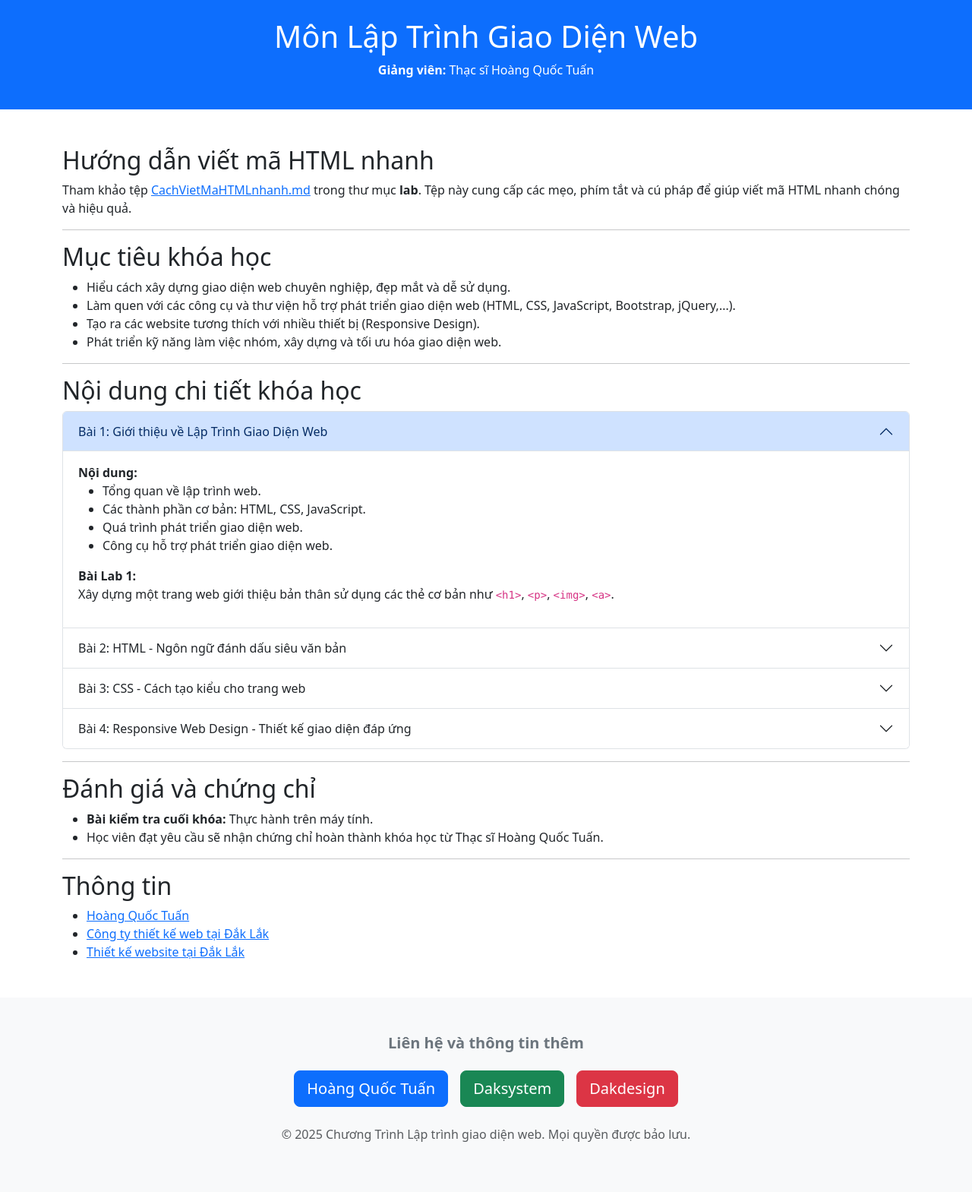
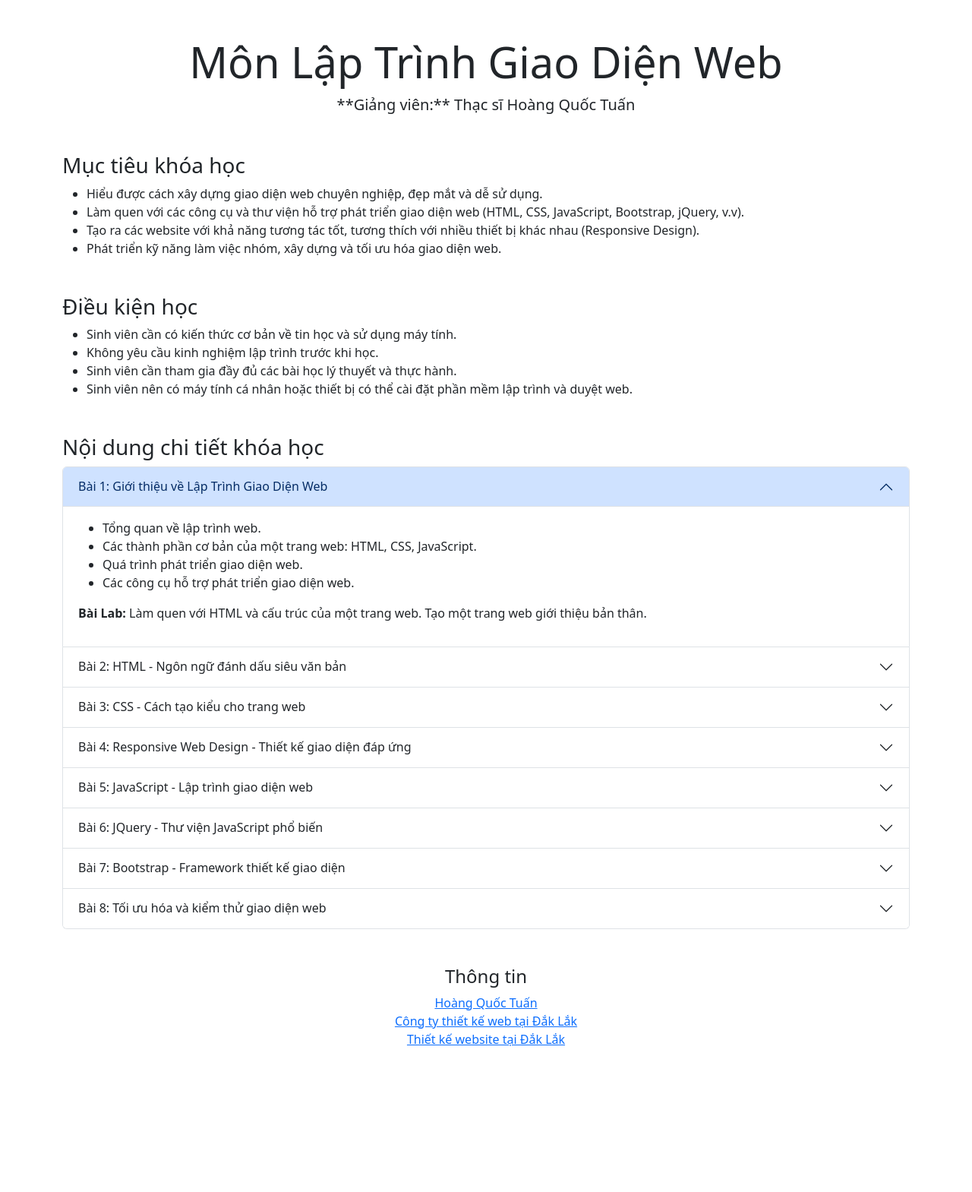
Before and after one commit to tuanhoba/LapTrinhGiaoDienWeb, a plain HTML site: page index.html in a window 1280 px wide. Shown: the whole page at 76% size. After the commit the page ends 1428 px from the top, so only its background shows below. Drawn offline with nearby package versions, Linux system fonts and the light colour scheme.

Commit message:
Update index.html

```diff
--- a/index.html
+++ b/index.html
@@ -1,168 +1,209 @@
 <!DOCTYPE html>
-<html lang="vi">
+<html lang="en">
 
 <head>
     <meta charset="UTF-8">
     <meta name="viewport" content="width=device-width, initial-scale=1.0">
-    <title>Môn Lập Trình Giao Diện Web | Thạc sĩ Hoàng Quốc Tuấn</title>
-    <link href="https://cdn.jsdelivr.net/npm/bootstrap@5.3.0-alpha1/dist/css/bootstrap.min.css" rel="stylesheet">
+    <title>Môn Lập Trình Giao Diện Web</title>
+    <link href="https://cdn.jsdelivr.net/npm/bootstrap@5.3.0-alpha3/dist/css/bootstrap.min.css" rel="stylesheet">
 </head>
 
 <body>
-    <header class="bg-primary text-white text-center py-4">
-        <h1>Môn Lập Trình Giao Diện Web</h1>
-        <p><strong>Giảng viên:</strong> Thạc sĩ Hoàng Quốc Tuấn</p>
-    </header>
+    <div class="container my-5">
+        <header class="text-center mb-5">
+            <h1 class="display-4">Môn Lập Trình Giao Diện Web</h1>
+            <p class="lead">**Giảng viên:** Thạc sĩ Hoàng Quốc Tuấn</p>
+        </header>
 
-    <main class="container my-5">
-        <section id="huong-dan">
-            <h2>Hướng dẫn viết mã HTML nhanh</h2>
-            <p>
-                Tham khảo tệp <a href="./lab/CachVietMaHTMLnhanh.md" class="text-decoration-underline">CachVietMaHTMLnhanh.md</a>
-                trong thư mục <strong>lab</strong>. Tệp này cung cấp các mẹo, phím tắt và cú pháp để giúp viết mã HTML nhanh chóng và hiệu quả.
-            </p>
-        </section>
-
-        <hr>
-
-        <section id="muc-tieu">
-            <h2>Mục tiêu khóa học</h2>
+        <section class="mb-5">
+            <h2 class="h3">Mục tiêu khóa học</h2>
             <ul>
-                <li>Hiểu cách xây dựng giao diện web chuyên nghiệp, đẹp mắt và dễ sử dụng.</li>
-                <li>Làm quen với các công cụ và thư viện hỗ trợ phát triển giao diện web (HTML, CSS, JavaScript, Bootstrap, jQuery,...).</li>
-                <li>Tạo ra các website tương thích với nhiều thiết bị (Responsive Design).</li>
+                <li>Hiểu được cách xây dựng giao diện web chuyên nghiệp, đẹp mắt và dễ sử dụng.</li>
+                <li>Làm quen với các công cụ và thư viện hỗ trợ phát triển giao diện web (HTML, CSS, JavaScript, Bootstrap, jQuery, v.v).</li>
+                <li>Tạo ra các website với khả năng tương tác tốt, tương thích với nhiều thiết bị khác nhau (Responsive Design).</li>
                 <li>Phát triển kỹ năng làm việc nhóm, xây dựng và tối ưu hóa giao diện web.</li>
             </ul>
         </section>
 
-        <hr>
+        <section class="mb-5">
+            <h2 class="h3">Điều kiện học</h2>
+            <ul>
+                <li>Sinh viên cần có kiến thức cơ bản về tin học và sử dụng máy tính.</li>
+                <li>Không yêu cầu kinh nghiệm lập trình trước khi học.</li>
+                <li>Sinh viên cần tham gia đầy đủ các bài học lý thuyết và thực hành.</li>
+                <li>Sinh viên nên có máy tính cá nhân hoặc thiết bị có thể cài đặt phần mềm lập trình và duyệt web.</li>
+            </ul>
+        </section>
 
-        <section id="noi-dung">
-            <h2>Nội dung chi tiết khóa học</h2>
+        <section class="mb-5">
+            <h2 class="h3">Nội dung chi tiết khóa học</h2>
 
-            <div class="accordion" id="accordionExample">
+            <div class="accordion" id="courseContent">
                 <!-- Bài 1 -->
                 <div class="accordion-item">
-                    <h3 class="accordion-header" id="heading1">
-                        <button class="accordion-button" type="button" data-bs-toggle="collapse" data-bs-target="#collapse1" aria-expanded="true" aria-controls="collapse1">
+                    <h3 class="accordion-header">
+                        <button class="accordion-button" type="button" data-bs-toggle="collapse" data-bs-target="#lesson1">
                             Bài 1: Giới thiệu về Lập Trình Giao Diện Web
                         </button>
                     </h3>
-                    <div id="collapse1" class="accordion-collapse collapse show" aria-labelledby="heading1" data-bs-parent="#accordionExample">
+                    <div id="lesson1" class="accordion-collapse collapse show" data-bs-parent="#courseContent">
                         <div class="accordion-body">
-                            <strong>Nội dung:</strong>
                             <ul>
                                 <li>Tổng quan về lập trình web.</li>
-                                <li>Các thành phần cơ bản: HTML, CSS, JavaScript.</li>
+                                <li>Các thành phần cơ bản của một trang web: HTML, CSS, JavaScript.</li>
                                 <li>Quá trình phát triển giao diện web.</li>
-                                <li>Công cụ hỗ trợ phát triển giao diện web.</li>
+                                <li>Các công cụ hỗ trợ phát triển giao diện web.</li>
                             </ul>
-                            <strong>Bài Lab 1:</strong>
-                            <p>Xây dựng một trang web giới thiệu bản thân sử dụng các thẻ cơ bản như <code>&lt;h1&gt;</code>, <code>&lt;p&gt;</code>, <code>&lt;img&gt;</code>, <code>&lt;a&gt;</code>.</p>
+                            <p><strong>Bài Lab:</strong> Làm quen với HTML và cấu trúc của một trang web. Tạo một trang web giới thiệu bản thân.</p>
                         </div>
                     </div>
                 </div>
 
                 <!-- Bài 2 -->
                 <div class="accordion-item">
-                    <h3 class="accordion-header" id="heading2">
-                        <button class="accordion-button collapsed" type="button" data-bs-toggle="collapse" data-bs-target="#collapse2" aria-expanded="false" aria-controls="collapse2">
+                    <h3 class="accordion-header">
+                        <button class="accordion-button collapsed" type="button" data-bs-toggle="collapse" data-bs-target="#lesson2">
                             Bài 2: HTML - Ngôn ngữ đánh dấu siêu văn bản
                         </button>
                     </h3>
-                    <div id="collapse2" class="accordion-collapse collapse" aria-labelledby="heading2" data-bs-parent="#accordionExample">
+                    <div id="lesson2" class="accordion-collapse collapse" data-bs-parent="#courseContent">
                         <div class="accordion-body">
-                            <strong>Nội dung:</strong>
                             <ul>
-                                <li>Các thẻ cơ bản: <code>&lt;div&gt;</code>, <code>&lt;span&gt;</code>, <code>&lt;h1&gt;</code>, <code>&lt;p&gt;</code>, <code>&lt;a&gt;</code>,...</li>
-                                <li>Tạo bảng, form và danh sách trong HTML.</li>
+                                <li>Các thẻ cơ bản: <code>&lt;div&gt;</code>, <code>&lt;span&gt;</code>, <code>&lt;h1&gt;</code>, <code>&lt;p&gt;</code>, <code>&lt;a&gt;</code>.</li>
+                                <li>Cách tạo bảng, form và danh sách trong HTML.</li>
                             </ul>
-                            <strong>Bài Lab 2:</strong>
-                            <p>Thiết kế trang thông tin lớp học sử dụng các thẻ bảng, danh sách và form.</p>
+                            <p><strong>Bài Lab:</strong> Tạo trang thông tin lớp học sử dụng các thẻ bảng, danh sách và form.</p>
                         </div>
                     </div>
                 </div>
 
                 <!-- Bài 3 -->
                 <div class="accordion-item">
-                    <h3 class="accordion-header" id="heading3">
-                        <button class="accordion-button collapsed" type="button" data-bs-toggle="collapse" data-bs-target="#collapse3" aria-expanded="false" aria-controls="collapse3">
+                    <h3 class="accordion-header">
+                        <button class="accordion-button collapsed" type="button" data-bs-toggle="collapse" data-bs-target="#lesson3">
                             Bài 3: CSS - Cách tạo kiểu cho trang web
                         </button>
                     </h3>
-                    <div id="collapse3" class="accordion-collapse collapse" aria-labelledby="heading3" data-bs-parent="#accordionExample">
+                    <div id="lesson3" class="accordion-collapse collapse" data-bs-parent="#courseContent">
                         <div class="accordion-body">
-                            <strong>Nội dung:</strong>
                             <ul>
                                 <li>Khái niệm về CSS và cách áp dụng vào HTML.</li>
-                                <li>Các thuộc tính CSS: font, màu sắc, căn chỉnh, padding, margin.</li>
+                                <li>Sử dụng các thuộc tính CSS: font, màu sắc, căn chỉnh, padding, margin.</li>
+                                <li>Các phương pháp lựa chọn phần tử CSS: ID, class, thẻ.</li>
                             </ul>
-                            <strong>Bài Lab 3:</strong>
-                            <p>Thiết kế giao diện trang web giới thiệu công ty với giao diện đẹp, bao gồm logo và menu.</p>
+                            <p><strong>Bài Lab:</strong> Thiết kế giao diện với CSS cho một trang giới thiệu công ty.</p>
                         </div>
                     </div>
                 </div>
 
                 <!-- Bài 4 -->
                 <div class="accordion-item">
-                    <h3 class="accordion-header" id="heading4">
-                        <button class="accordion-button collapsed" type="button" data-bs-toggle="collapse" data-bs-target="#collapse4" aria-expanded="false" aria-controls="collapse4">
+                    <h3 class="accordion-header">
+                        <button class="accordion-button collapsed" type="button" data-bs-toggle="collapse" data-bs-target="#lesson4">
                             Bài 4: Responsive Web Design - Thiết kế giao diện đáp ứng
                         </button>
                     </h3>
-                    <div id="collapse4" class="accordion-collapse collapse" aria-labelledby="heading4" data-bs-parent="#accordionExample">
+                    <div id="lesson4" class="accordion-collapse collapse" data-bs-parent="#courseContent">
                         <div class="accordion-body">
-                            <strong>Nội dung:</strong>
                             <ul>
                                 <li>Khái niệm về thiết kế web đáp ứng.</li>
-                                <li>Media Queries trong CSS.</li>
+                                <li>Sử dụng Media Queries trong CSS.</li>
+                                <li>Tạo giao diện thích ứng với các loại màn hình khác nhau.</li>
                             </ul>
-                            <strong>Bài Lab 4:</strong>
-                            <p>Thiết kế trang web bán hàng trực tuyến với giao diện hiển thị tốt trên mọi thiết bị.</p>
+                            <p><strong>Bài Lab:</strong> Thiết kế giao diện bán hàng trực tuyến tương thích trên nhiều thiết bị.</p>
                         </div>
                     </div>
                 </div>
 
-                <!-- Bài 5 đến Bài 8 -->
-                <!-- Thêm nội dung tương tự như trên -->
+                <!-- Bài 5 -->
+                <div class="accordion-item">
+                    <h3 class="accordion-header">
+                        <button class="accordion-button collapsed" type="button" data-bs-toggle="collapse" data-bs-target="#lesson5">
+                            Bài 5: JavaScript - Lập trình giao diện web
+                        </button>
+                    </h3>
+                    <div id="lesson5" class="accordion-collapse collapse" data-bs-parent="#courseContent">
+                        <div class="accordion-body">
+                            <ul>
+                                <li>Giới thiệu về JavaScript và cách tích hợp vào HTML.</li>
+                                <li>Các câu lệnh cơ bản: biến, hàm, vòng lặp.</li>
+                                <li>Tương tác với người dùng qua các sự kiện (click, hover, submit).</li>
+                            </ul>
+                            <p><strong>Bài Lab:</strong> Viết JavaScript kiểm tra dữ liệu form đăng ký (tên, email, mật khẩu).</p>
+                        </div>
+                    </div>
+                </div>
+
+                <!-- Bài 6 -->
+                <div class="accordion-item">
+                    <h3 class="accordion-header">
+                        <button class="accordion-button collapsed" type="button" data-bs-toggle="collapse" data-bs-target="#lesson6">
+                            Bài 6: JQuery - Thư viện JavaScript phổ biến
+                        </button>
+                    </h3>
+                    <div id="lesson6" class="accordion-collapse collapse" data-bs-parent="#courseContent">
+                        <div class="accordion-body">
+                            <ul>
+                                <li>Giới thiệu về jQuery và thao tác với DOM.</li>
+                                <li>Các hiệu ứng cơ bản: ẩn/hiện, chuyển động, thay đổi thuộc tính.</li>
+                                <li>Sự kiện trong jQuery và AJAX cơ bản.</li>
+                            </ul>
+                            <p><strong>Bài Lab:</strong> Thêm hiệu ứng ẩn/hiện nội dung, AJAX hiển thị dữ liệu từ JSON.</p>
+                        </div>
+                    </div>
+                </div>
+
+                <!-- Bài 7 -->
+                <div class="accordion-item">
+                    <h3 class="accordion-header">
+                        <button class="accordion-button collapsed" type="button" data-bs-toggle="collapse" data-bs-target="#lesson7">
+                            Bài 7: Bootstrap - Framework thiết kế giao diện
+                        </button>
+                    </h3>
+                    <div id="lesson7" class="accordion-collapse collapse" data-bs-parent="#courseContent">
+                        <div class="accordion-body">
+                            <ul>
+                                <li>Giới thiệu về Bootstrap và các thành phần cơ bản.</li>
+                                <li>Grid System, Buttons, Forms, Navigation Bars.</li>
+                                <li>Cách sử dụng các lớp CSS và JavaScript của Bootstrap.</li>
+                            </ul>
+                            <p><strong>Bài Lab:</strong> Tạo giao diện trang chủ doanh nghiệp với Bootstrap.</p>
+                        </div>
+                    </div>
+                </div>
+
+                <!-- Bài 8 -->
+                <div class="accordion-item">
+                    <h3 class="accordion-header">
+                        <button class="accordion-button collapsed" type="button" data-bs-toggle="collapse" data-bs-target="#lesson8">
+                            Bài 8: Tối ưu hóa và kiểm thử giao diện web
+                        </button>
+                    </h3>
+                    <div id="lesson8" class="accordion-collapse collapse" data-bs-parent="#courseContent">
+                        <div class="accordion-body">
+                            <ul>
+                                <li>Kỹ thuật tối ưu hóa giao diện web.</li>
+                                <li>Kiểm thử và sửa lỗi giao diện web.</li>
+                                <li>Công cụ hỗ trợ kiểm thử giao diện web (Google Lighthouse).</li>
+                            </ul>
+                            <p><strong>Bài Lab:</strong> Kiểm thử hiệu suất và tối ưu hóa trang web với Google Lighthouse.</p>
+                        </div>
+                    </div>
+                </div>
             </div>
         </section>
 
-        <hr>
-
-        <section id="danh-gia">
-            <h2>Đánh giá và chứng chỉ</h2>
-            <ul>
-                <li><strong>Bài kiểm tra cuối khóa:</strong> Thực hành trên máy tính.</li>
-                <li>Học viên đạt yêu cầu sẽ nhận chứng chỉ hoàn thành khóa học từ Thạc sĩ Hoàng Quốc Tuấn.</li>
-            </ul>
-        </section>
-
-        <hr>
-
-        <section id="thong-tin">
-            <h2>Thông tin</h2>
-            <ul>
+        <footer class="text-center">
+            <h3 class="h4">Thông tin</h3>
+            <ul class="list-unstyled">
                 <li><a href="http://hoangquoctuan.net" target="_blank">Hoàng Quốc Tuấn</a></li>
                 <li><a href="http://daksystem.net" target="_blank">Công ty thiết kế web tại Đắk Lắk</a></li>
                 <li><a href="http://dakdesign.net" target="_blank">Thiết kế website tại Đắk Lắk</a></li>
             </ul>
-        </section>
-    </main>
+        </footer>
+    </div>
 
-     <footer class="bg-light py-5 mt-5">
-            <div class="container text-center">
-                <h5 class="text-secondary fw-bold mb-4">Liên hệ và thông tin thêm</h5>
-                <div class="d-flex justify-content-center gap-3">
-                    <a href="http://hoangquoctuan.net" target="_blank" class="btn btn-primary btn-lg">Hoàng Quốc Tuấn</a>
-                    <a href="http://daksystem.net" target="_blank" class="btn btn-success btn-lg">Daksystem</a>
-                    <a href="http://dakdesign.net" target="_blank" class="btn btn-danger btn-lg">Dakdesign</a>
-                </div>
-                <p class="text-muted mt-4">&copy; 2025 Chương Trình Lập trình giao diện web. Mọi quyền được bảo lưu.</p>
-            </div>
-        </footer>
-
-    <script src="https://cdn.jsdelivr.net/npm/bootstrap@5.3.0-alpha1/dist/js/bootstrap.bundle.min.js"></script>
+    <script src="https://cdn.jsdelivr.net/npm/bootstrap@5.3.0-alpha3/dist/js/bootstrap.bundle.min.js"></script>
 </body>
 
 </html>
```
